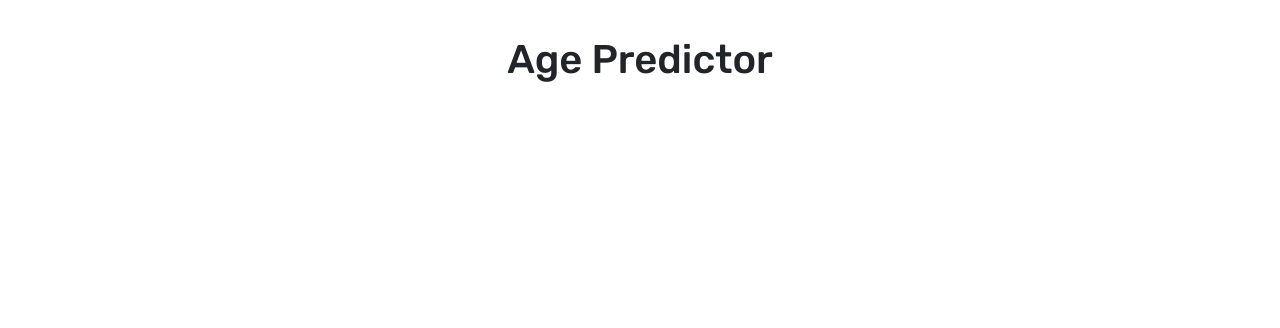
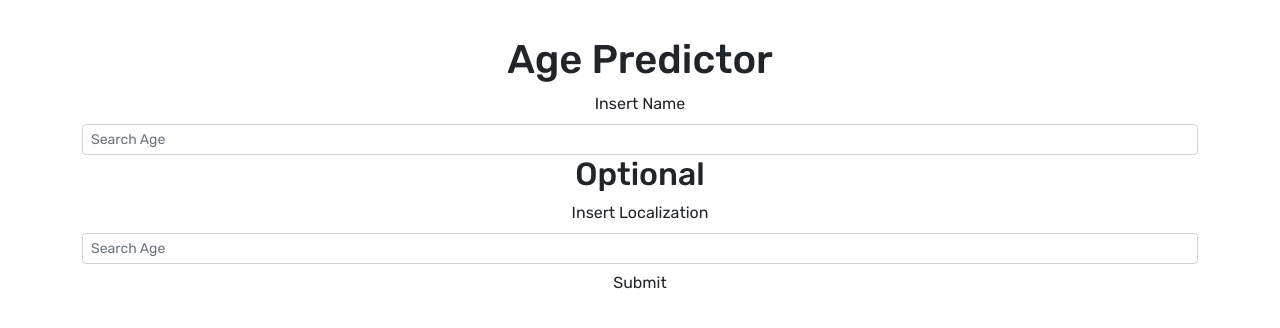
Before and after one commit to Otorres851/Prueba-Dos-Fintegra, a React (Create React App) app: page / in a window 1280 px wide. Shown: the top 328 px of the page. Built offline with nearby package versions, Linux system fonts and the light colour scheme.

Commit message:
Agregamos nuestro segundo componente SearchAge.jsx con formulario

```diff
--- a/src/App.js
+++ b/src/App.js
@@ -1,10 +1,12 @@
 import './App.css';
 import { Title } from './Components/Title';
+import SearchAge from './Components/SearchAge';
 
 const App = () => {
   return (
     <div className="App">
       <Title>Age Predictor</Title>
+      <SearchAge />
     </div>
   );
 }
--- /dev/null
+++ b/src/Components/SearchAge.jsx
@@ -0,0 +1,27 @@
+import React from 'react';
+
+const SearchAge = () => {
+    return (
+        <div className='container'>
+            <form>
+                <label className="form-label col-sm-2">Insert Name</label>
+                <input
+                    type="text" placeholder='Search Age' required
+                    class="form-control form-control-sm col-md-12" />
+
+                <h2>Optional</h2>
+
+                <label className="form-label col-sm-2">Insert Localization</label>
+                <input
+                    type="text" placeholder='Search Age'
+                    class="form-control form-control-sm col-md-12" />
+                <div>
+                    <button type={'submit'} className="btn col-sm-6">Submit</button>
+                </div>
+            </form>
+        </div>
+    )
+
+}
+
+export default SearchAge;
```
